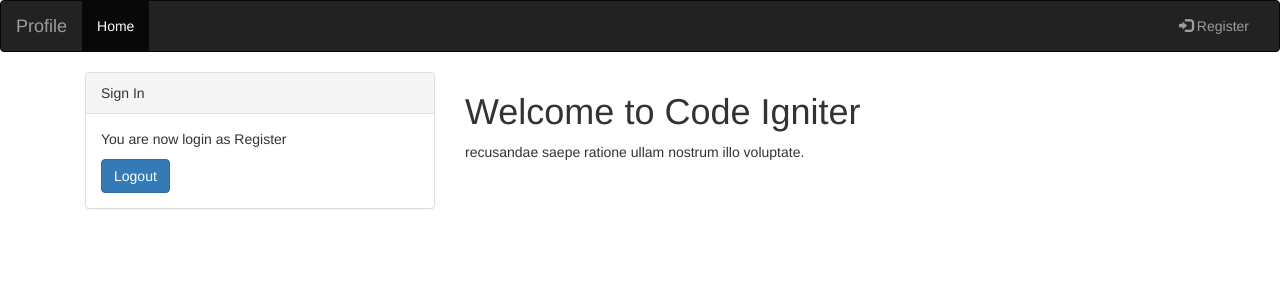
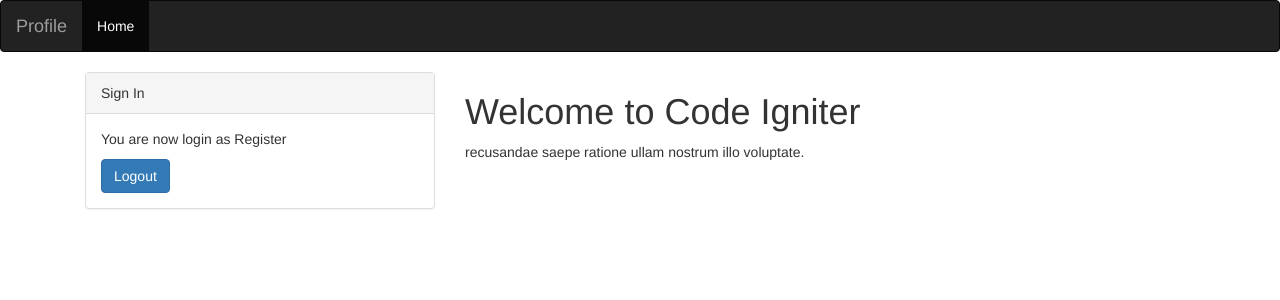
Before and after one commit to SimeonAnunciado/todo_ci, a CodeIgniter app: page /ci_mytodo/index.php/home/index in a window 1280 px wide. Shown: the top 300 px of the page. Run offline with CodeIgniter, Linux system fonts and the light colour scheme; a user stored in the database is signed in; some libraries are stand-ins or nearby versions.

Commit message:
update some codes

```diff
--- a/application/controllers/home.php
+++ b/application/controllers/home.php
@@ -7,7 +7,7 @@
 	public function index(){
 		$data['main_content'] = 'home';
 		$this->load->view('layouts/main', $data);
-		// echo '<pre>' .print_r($this->session->userdata(),true) . '</pre>';
+
 
 	}
 
--- a/application/views/layouts/main.php
+++ b/application/views/layouts/main.php
@@ -26,9 +26,13 @@
       <ul class="nav navbar-nav">
         <li class="active"><a href="<?php echo base_url() ?>">Home</a></li>
       </ul>
-      <ul class="nav navbar-nav navbar-right">
-        <li><a href="<?php echo base_url() ?>/user/register"><span class="glyphicon glyphicon-log-in"></span> Register</a></li>
-      </ul>
+      <?php if ($this->session->userdata('logged_in')) : ?>
+
+      <?php else : ?>
+      	<ul class="nav navbar-nav navbar-right">
+      		<li><a href="<?php echo base_url() ?>/user/register"><span class="glyphicon glyphicon-log-in"></span> Register</a></li>
+      	</ul>
+      <?php endif ?>
     </div>
   </div>
 </nav>
```
